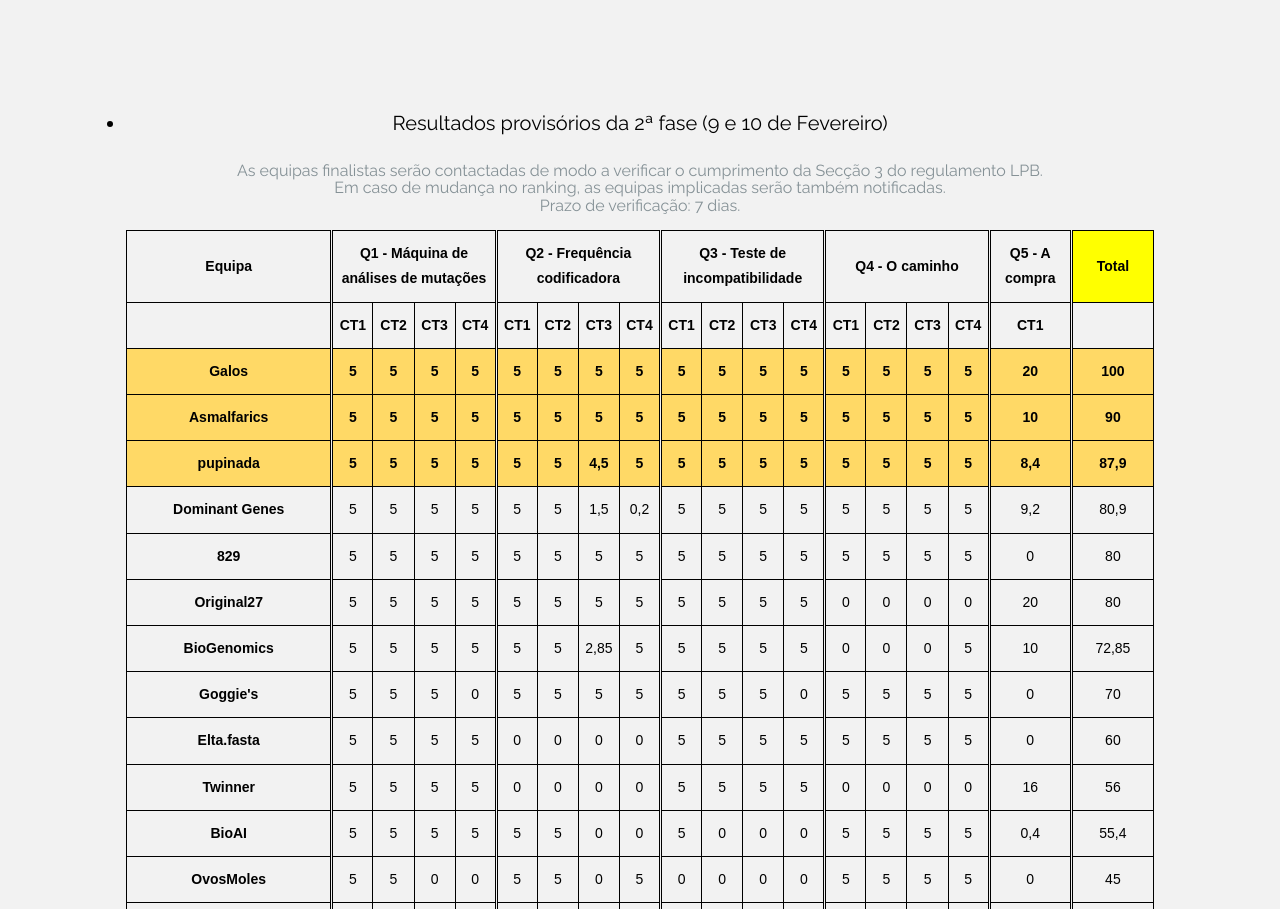
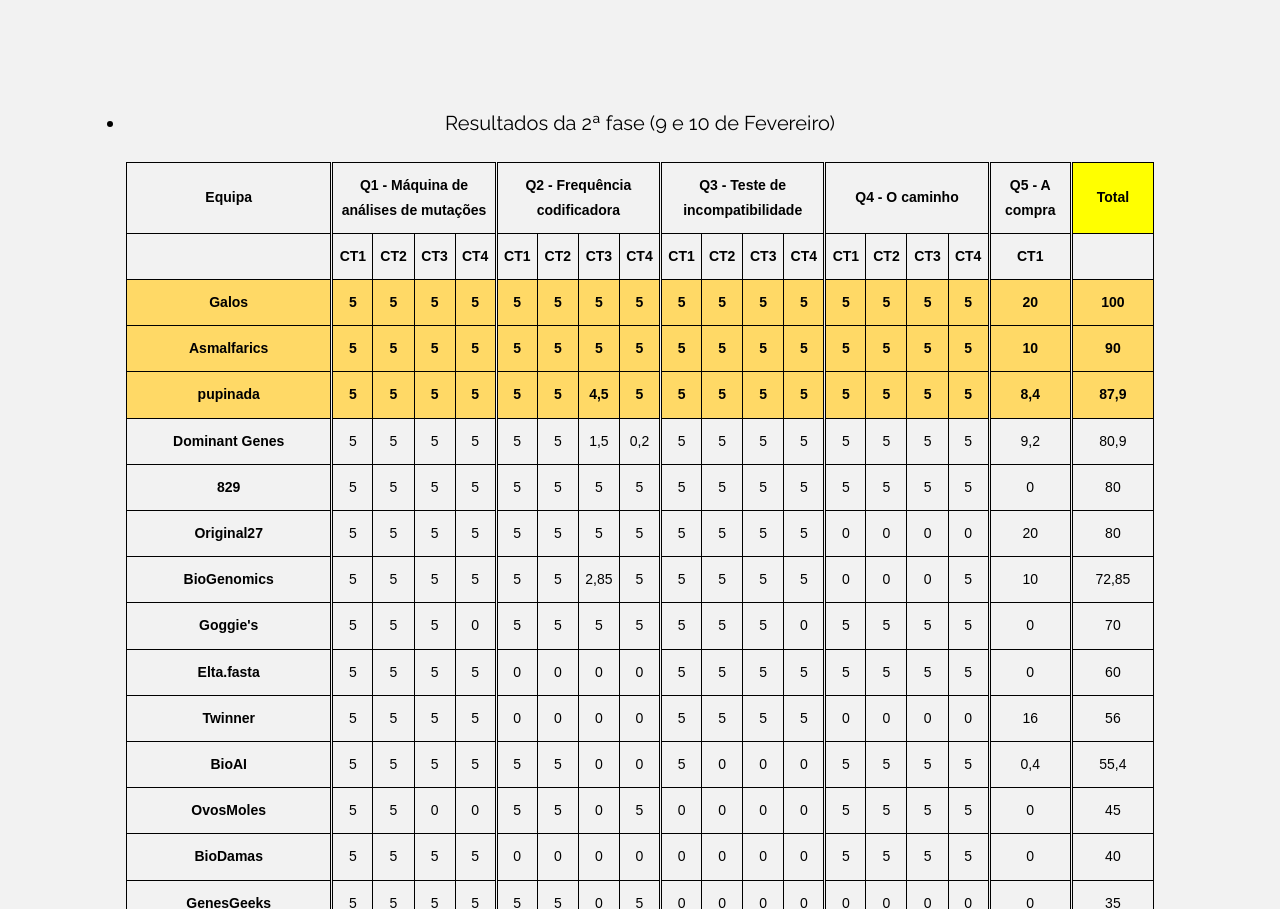
Before and after one commit to lpbio/lpbio.github.io, a plain HTML site: page results.html in a window 1280 px wide. Shown: the part 959-1868 px from the top of the page. Drawn offline with Linux system fonts and the light colour scheme; some packages are replaced by stand-ins of ours; no server answers.

Commit message:
Update results.html

```diff
--- a/results.html
+++ b/results.html
@@ -100,11 +100,7 @@
           <div class="col-md p-5 m-2 text-center mb-2 ftco-animate">
             <div class="ftco-pricing">
               <ul class="list-unstyled mb-5">
-			    <h3 class="h5 mb-4 bullet">Resultados provisórios da 2ª fase (9 e 10 de Fevereiro)</h3>
-				<h4 class="h6 mb-3" style="white-space: pre-line">As equipas finalistas serão contactadas de modo a verificar o cumprimento da Secção 3 do regulamento LPB.
-					Em caso de mudança no ranking, as equipas implicadas serão também notificadas.
-					Prazo de verificação: 7 dias.
-				</h4>
+			    <h3 class="h5 mb-4 bullet">Resultados da 2ª fase (9 e 10 de Fevereiro)</h3>
 				<table class="tg">
 				<thead>
 				  <tr>
```
